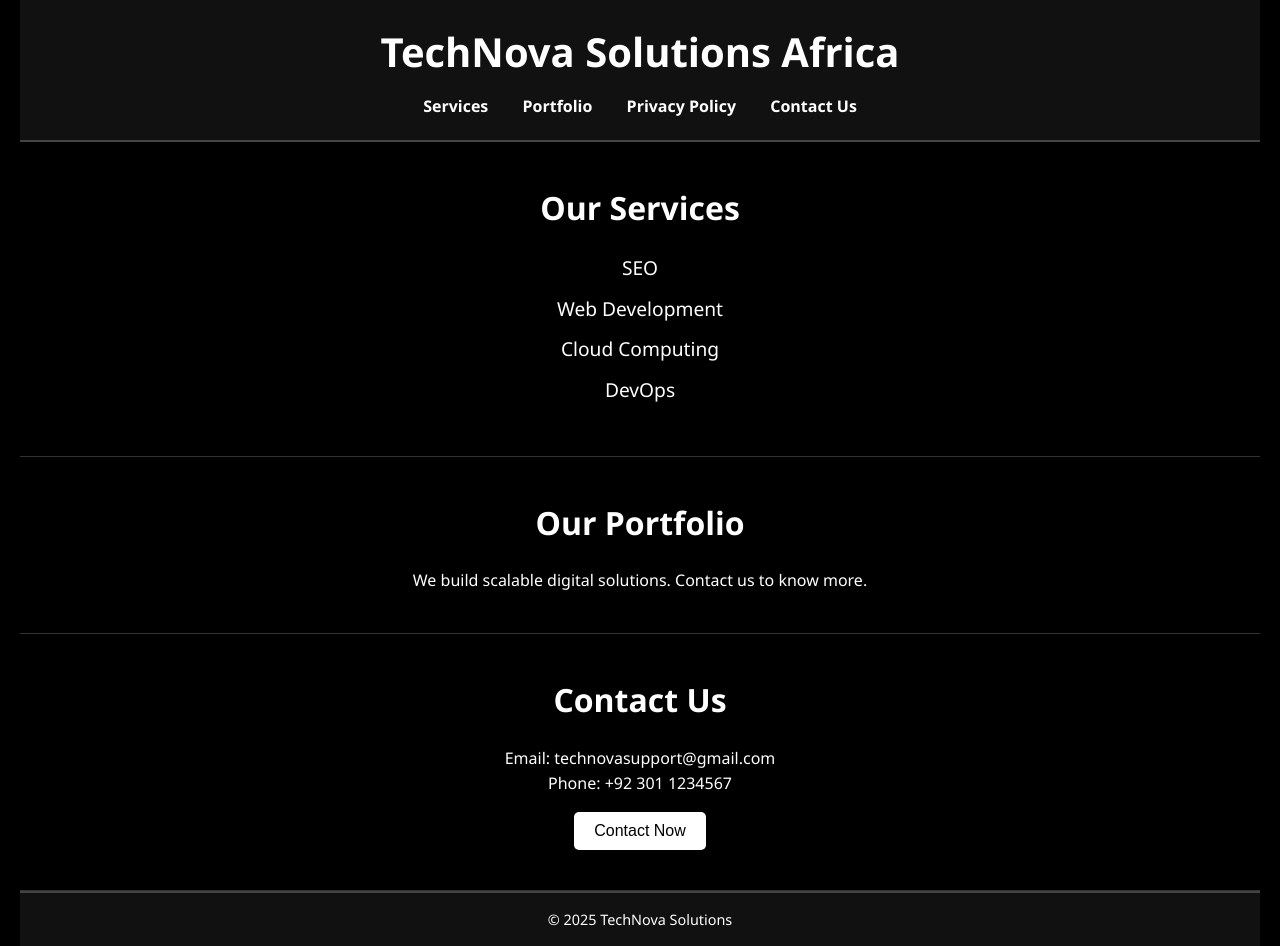
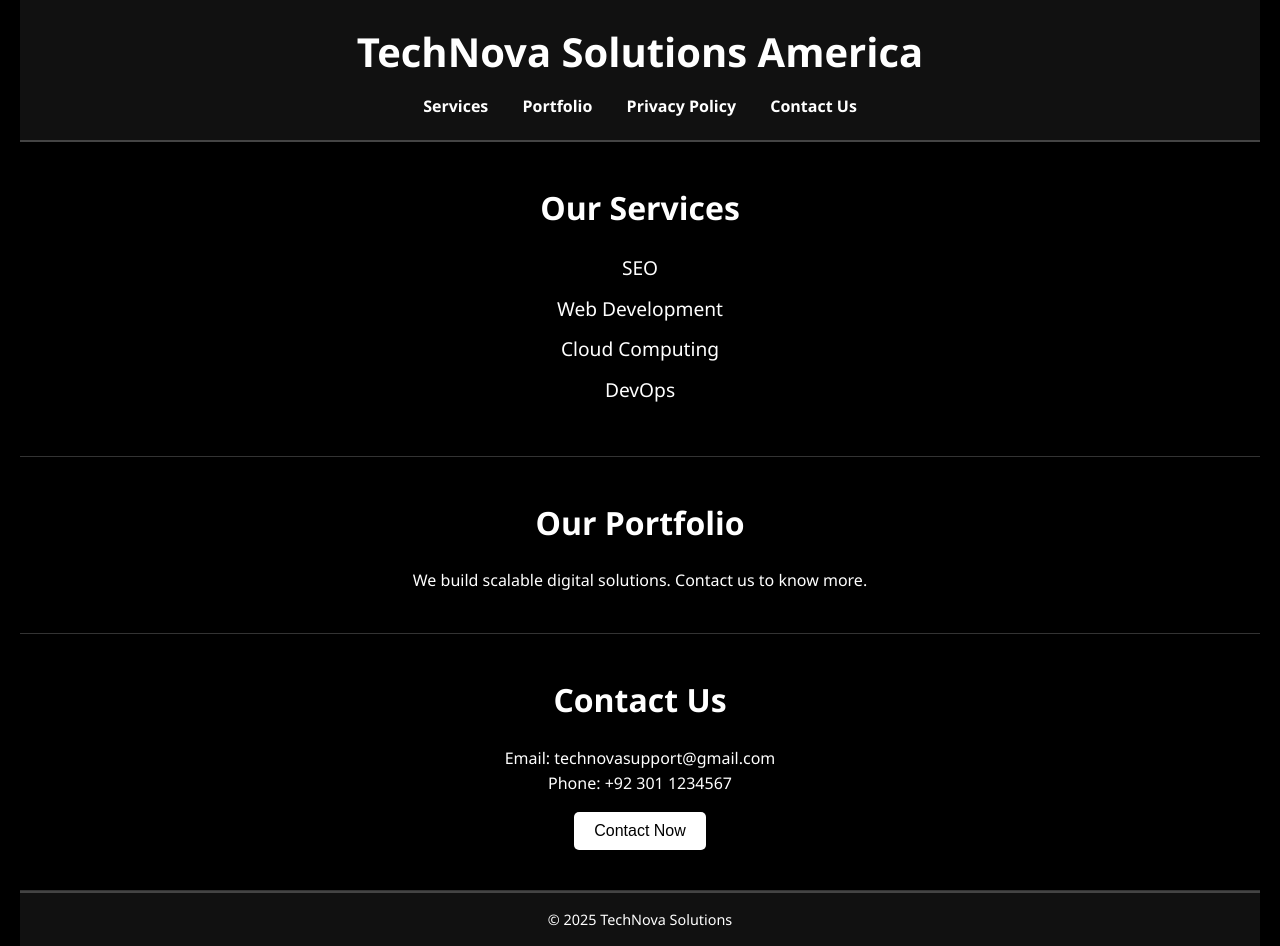
Before and after one commit to zaidzahid/demo, a plain HTML site: page index.html in a window 1280 px wide. Drawn offline with Linux system fonts and the light colour scheme.

Commit message:
American region technova

```diff
--- a/index.html
+++ b/index.html
@@ -136,7 +136,7 @@
 </head>
 <body>
   <header>
-    <h1>TechNova Solutions Africa</h1>
+    <h1>TechNova Solutions America</h1>
     <nav>
       <a href="#services">Services</a>
       <a href="#portfolio">Portfolio</a>
```
